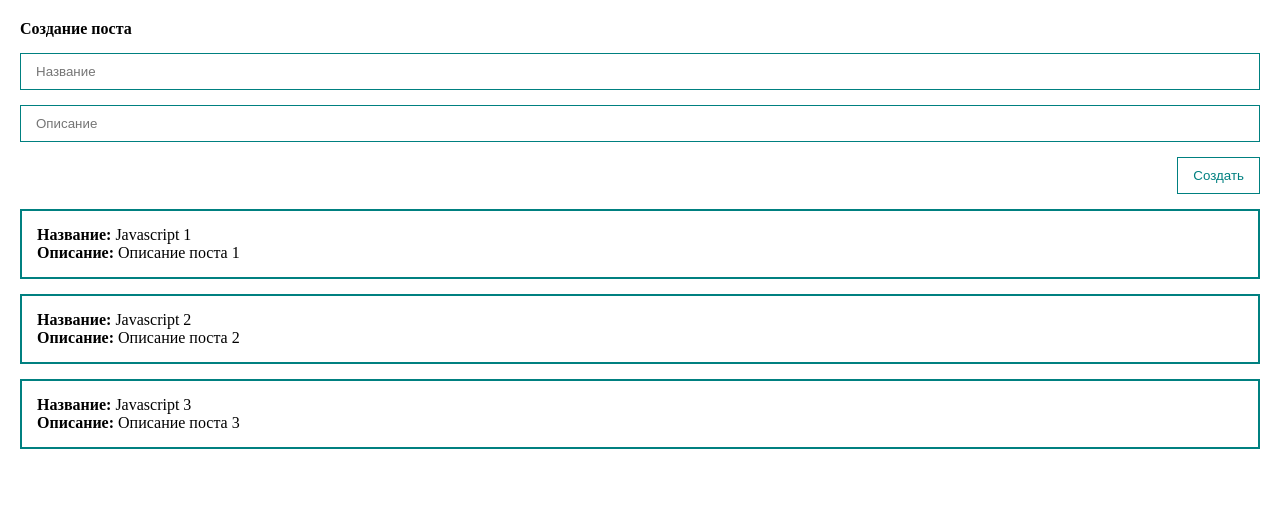
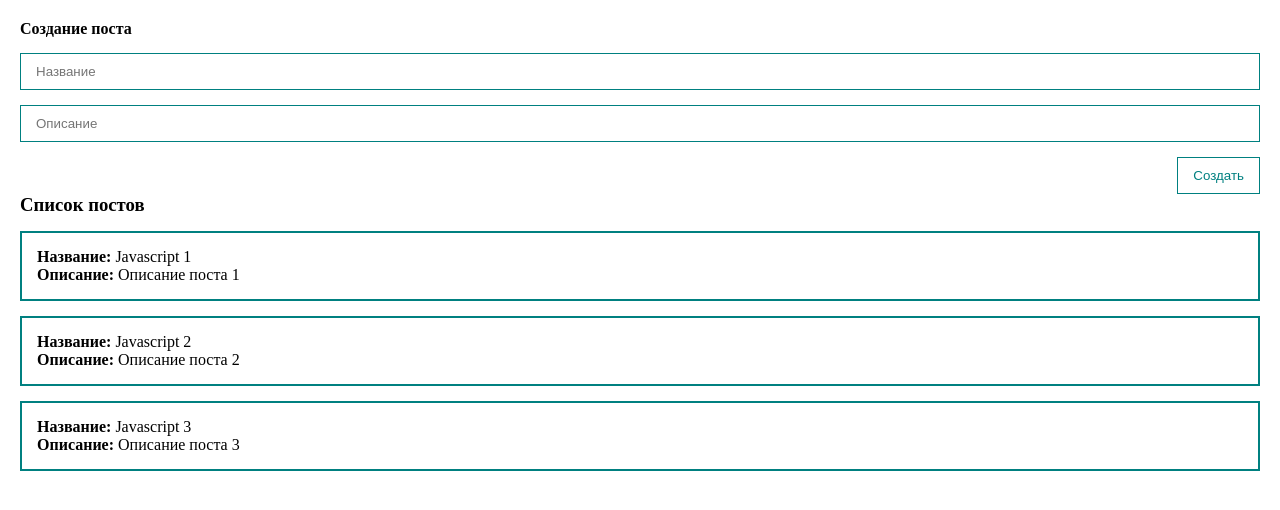
Before and after one commit to videokurs12/vue3-fundamentalniy-curs, a Vue app: page / in a window 1280 px wide. Shown: the top 510 px of the page. Built offline with nearby package versions, Linux system fonts and the light colour scheme.

Commit message:
Делаем еще один компонент отдельный пост

```diff
--- /dev/null
+++ b/src/components/PostItem.vue
@@ -0,0 +1,27 @@
+<template>
+  <div class="post">
+    <div><strong>Название:</strong> {{ post.title }}</div>
+    <div><strong>Описание:</strong> {{ post.body }}</div>
+  </div>
+</template>
+
+<script>
+export default {
+    props: {
+      post: {
+        type: Object,
+        required: true,
+      }
+    }
+  }
+</script>
+
+<style scoped>
+
+.post {
+  padding: 15px;
+  border: 2px solid teal;
+  margin-top: 15px;
+}
+
+</style>
--- a/src/components/PostList.vue
+++ b/src/components/PostList.vue
@@ -1,12 +1,17 @@
 <template>
-  <div class="post" v-for="post in posts">
-    <div><strong>Название:</strong> {{ post.title }}</div>
-    <div><strong>Описание:</strong> {{ post.body }}</div>
+  <div>
+    <h3>Список постов</h3>
+    <post-item
+        v-for="post in posts"
+        :post="post"
+    />
   </div>
 </template>
 
 <script>
+import PostItem from "./PostItem";
 export default {
+  components: {PostItem},
   props: {
     posts: { // Пропсы. В дочернем компоненте изменять нельзя
       type: Array,
```
